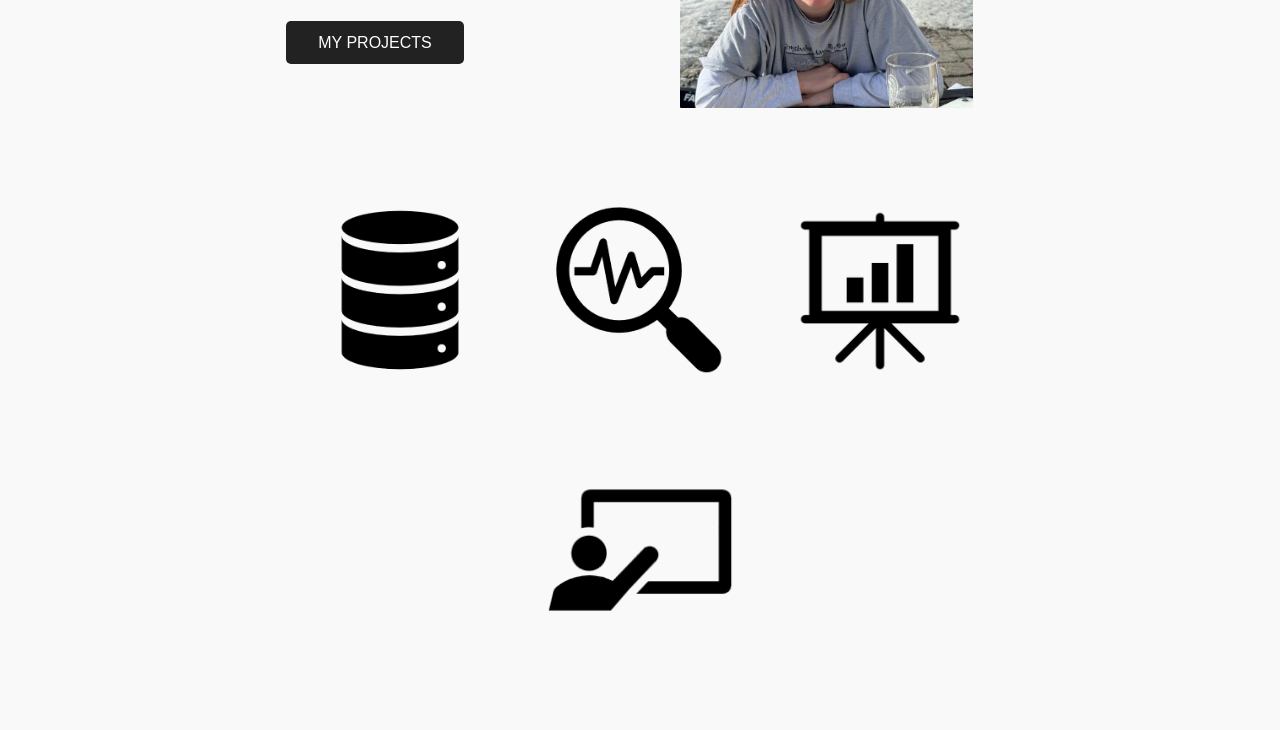
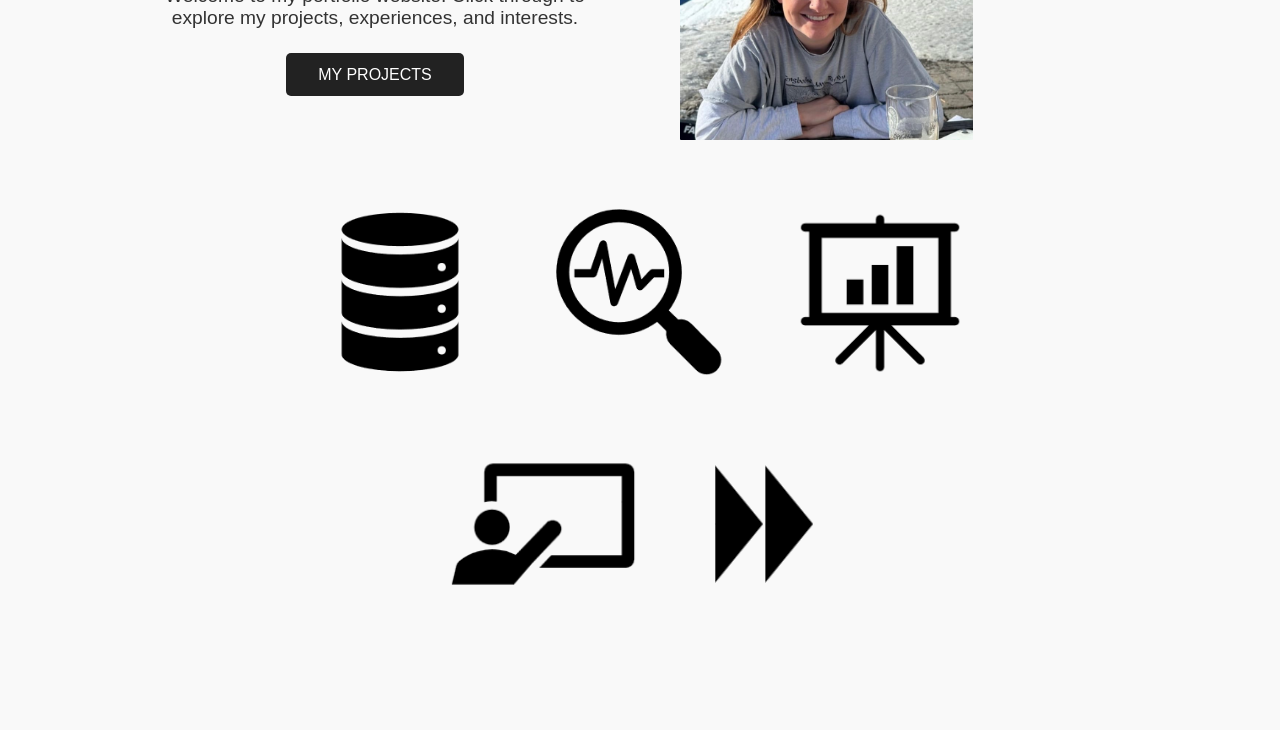
Before and after one commit to avmythen/avmythen, a plain HTML site: page index.html in a window 1280 px wide. Shown: the part 287-1017 px from the top of the page. After the commit the page ends 943 px from the top, so only its background shows below. Drawn offline with Linux system fonts and the light colour scheme.

Commit message:
Update style.css
correcting skills style attempt 2

```diff
--- a/style.css
+++ b/style.css
@@ -52,19 +52,19 @@ nav a.resume:hover {
 /* Main content */
 main {
   flex: 1;
-  display: flex;
-  flex-direction: column; /* stack intro + new image rows */
-  justify-content: center;
-  align-items: center;
+  display: block; /* reset from flex */
+  padding: 2rem;
 }
 
-/* Intro section */
+
+/* Intro section stays centered */
 .intro-band {
   display: flex;
   align-items: center;
   gap: 5rem;
   flex-wrap: wrap;
   justify-content: center;
+  margin-bottom: 3rem; /* push space before image rows */
 }
 
 /* Text block centered internally */
@@ -110,21 +110,20 @@ main {
   border-radius: 1px;
 }
 
-/* === NEW: Skills visuals rows === */
+/* Skills visuals wrapper */
 .skills-visuals {
-  margin-top: 3rem;
-  width: 100%;
   display: flex;
   flex-direction: column;
   align-items: center;
+  gap: 2rem;
 }
 
+/* Rows of images */
 .image-row {
   display: flex;
-  justify-content: center; /* center content */
-  gap: 40px;               /* equal spacing between images */
-  margin: 30px 0;          /* vertical spacing between rows */
-  flex-wrap: wrap;         /* responsive wrap */
+  justify-content: center;
+  gap: 40px;
+  flex-wrap: nowrap; /* keep them in a row */
 }
 
 .image-row img {
@@ -132,6 +131,7 @@ main {
   width: 100%;
   height: auto;
 }
+
 
 /* Responsive */
 @media (max-width: 768px) {
```
